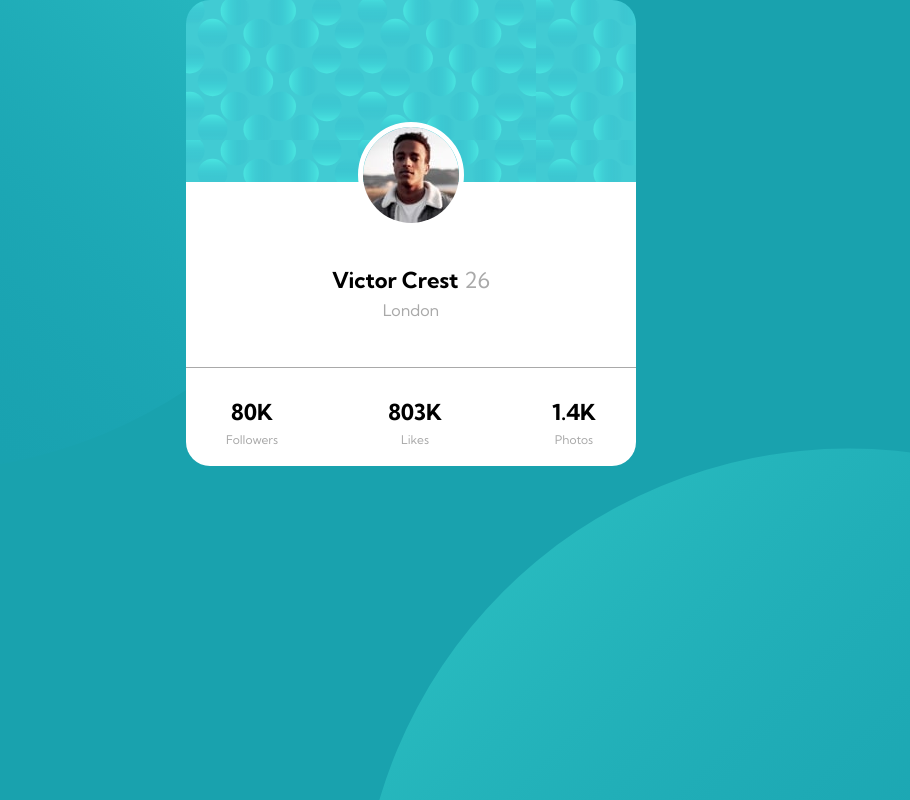
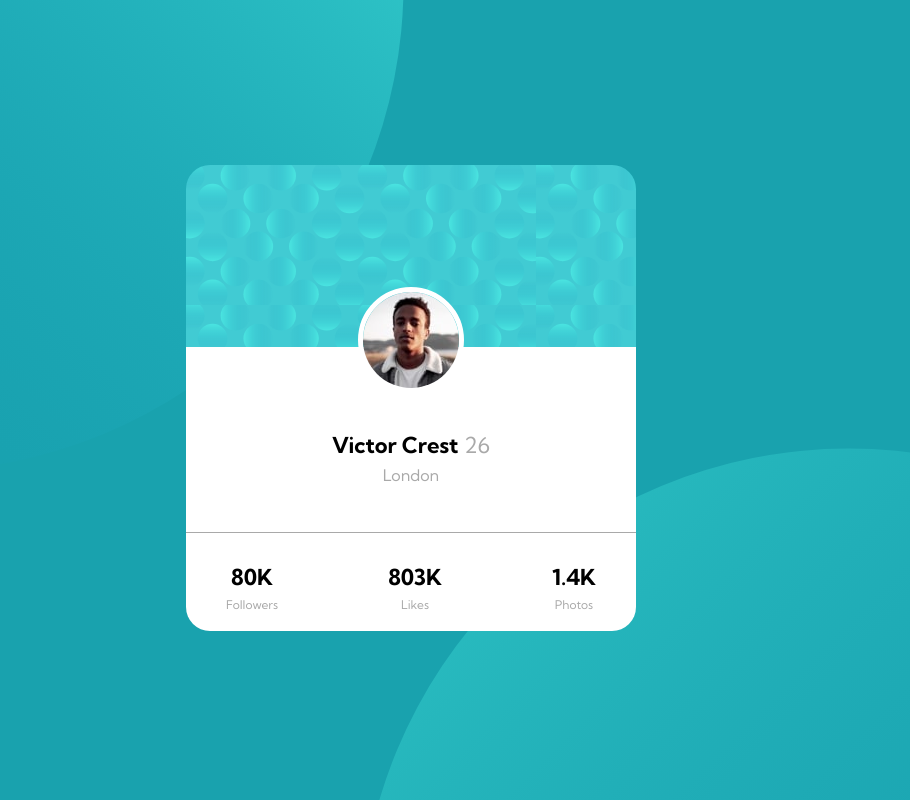
Before and after one commit to Olaoluwadunni/React-Profile-card-, a React (Create React App) app in the folder profile-card-with-react/: page / in a window 1280 px wide. Shown: the whole page, without its empty margins (229-1139 px from the left). Built offline with nearby package versions, Linux system fonts and the light colour scheme.

Commit message:
Update App.css

```diff
--- a/profile-card-with-react/src/App.css
+++ b/profile-card-with-react/src/App.css
@@ -70,10 +70,9 @@ html {
   background-position: right calc(47vw + 15%) bottom calc(65vh - 15vw), left calc(40vw + 25%) top calc(72vh - 10vw);
   background-repeat: no-repeat;
   /*background-size: 100vh;*/
-  height: 100vh;
 }
 body {
-  /*height: 90vh;*/
+  height: 100vh;
   display: flex;
   background-attachment: fixed;
   justify-content: center;
```
